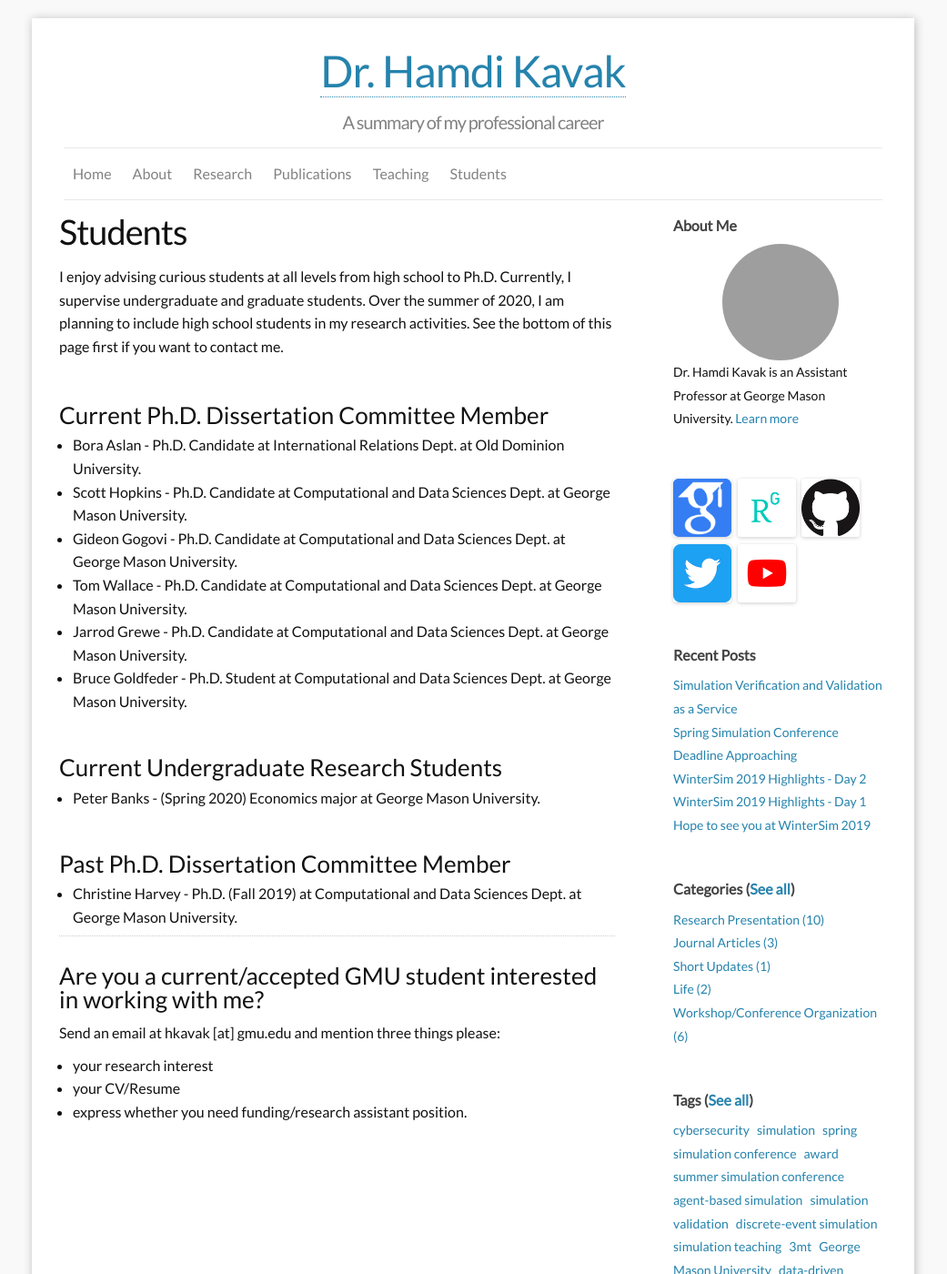
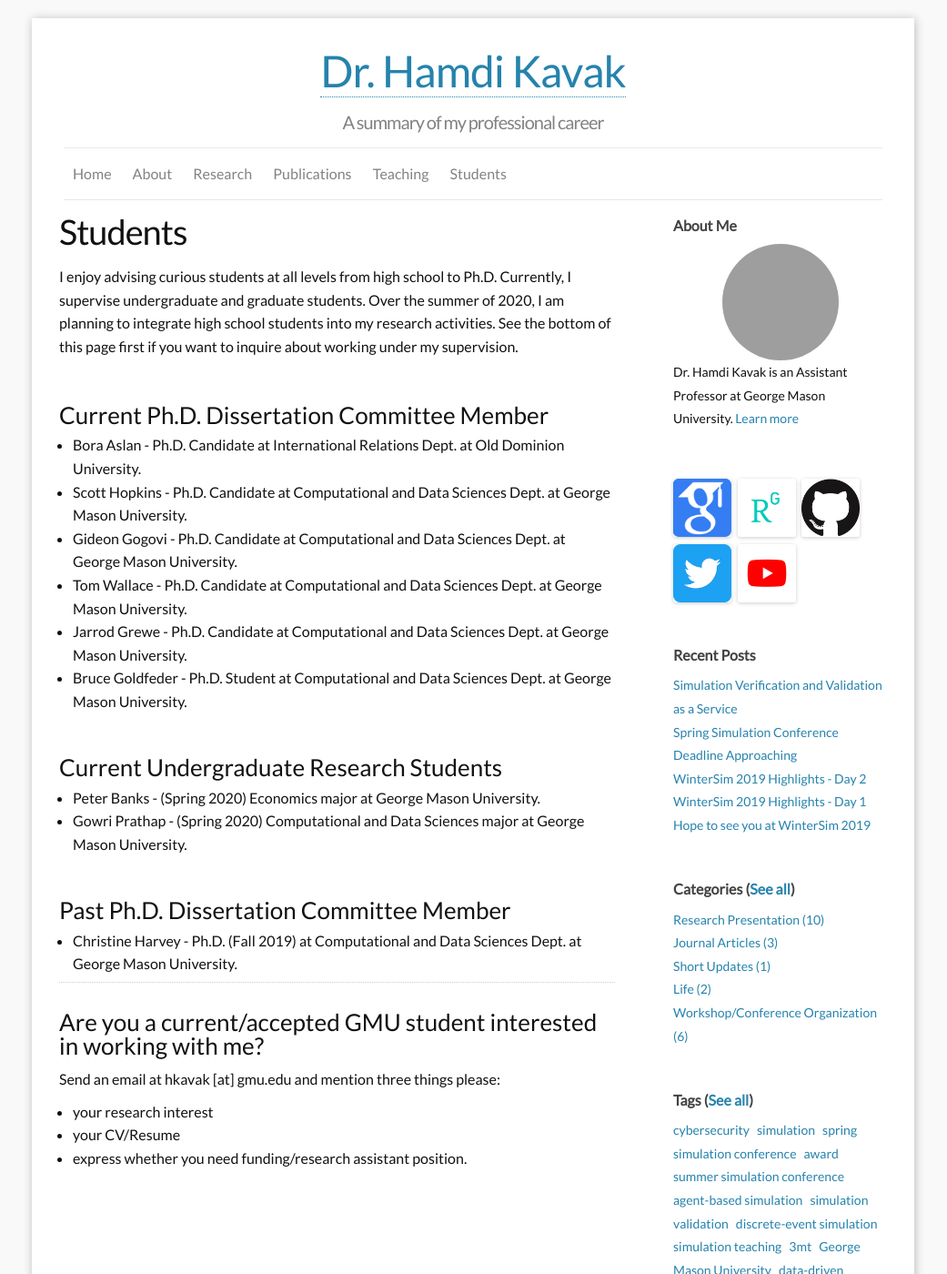
Before and after one commit to hamdikavak/hamdikavak.github.io, a Jekyll site: the page built from j_students.md, in a window 1280 px wide and 1400 px high. Shown: the whole window at 91% size, without its empty margins (120-1161 px from the left). Built offline with Jekyll 4.4.1, drawn with Linux system fonts in a browser that asks for light colours; nearby versions of some CDN libraries; grey boxes are pictures that could not be loaded.

Commit message:
Student list updawte

```diff
--- a/j_students.md
+++ b/j_students.md
@@ -5,7 +5,7 @@ permalink: /students/
 nav: yes
 ---
 
-I enjoy advising curious students at all levels from high school to Ph.D. Currently, I supervise  undergraduate and graduate students. Over the summer of 2020, I am planning to include high school students in my research activities. See the bottom of this page first if you want to contact me.
+I enjoy advising curious students at all levels from high school to Ph.D. Currently, I supervise  undergraduate and graduate students. Over the summer of 2020, I am planning to integrate high school students into my research activities. See the bottom of this page first if you want to inquire about working under my supervision.
 
 <br/>
 ### Current Ph.D. Dissertation Committee Member
@@ -19,6 +19,7 @@ I enjoy advising curious students at all levels from high school to Ph.D. Curren
 <br/>
 ### Current Undergraduate Research Students
 * Peter Banks - (Spring 2020) Economics major at George Mason University.
+* Gowri Prathap - (Spring 2020) Computational and Data Sciences major at George Mason University.
 
 <br/>
 ### Past Ph.D. Dissertation Committee Member
```
